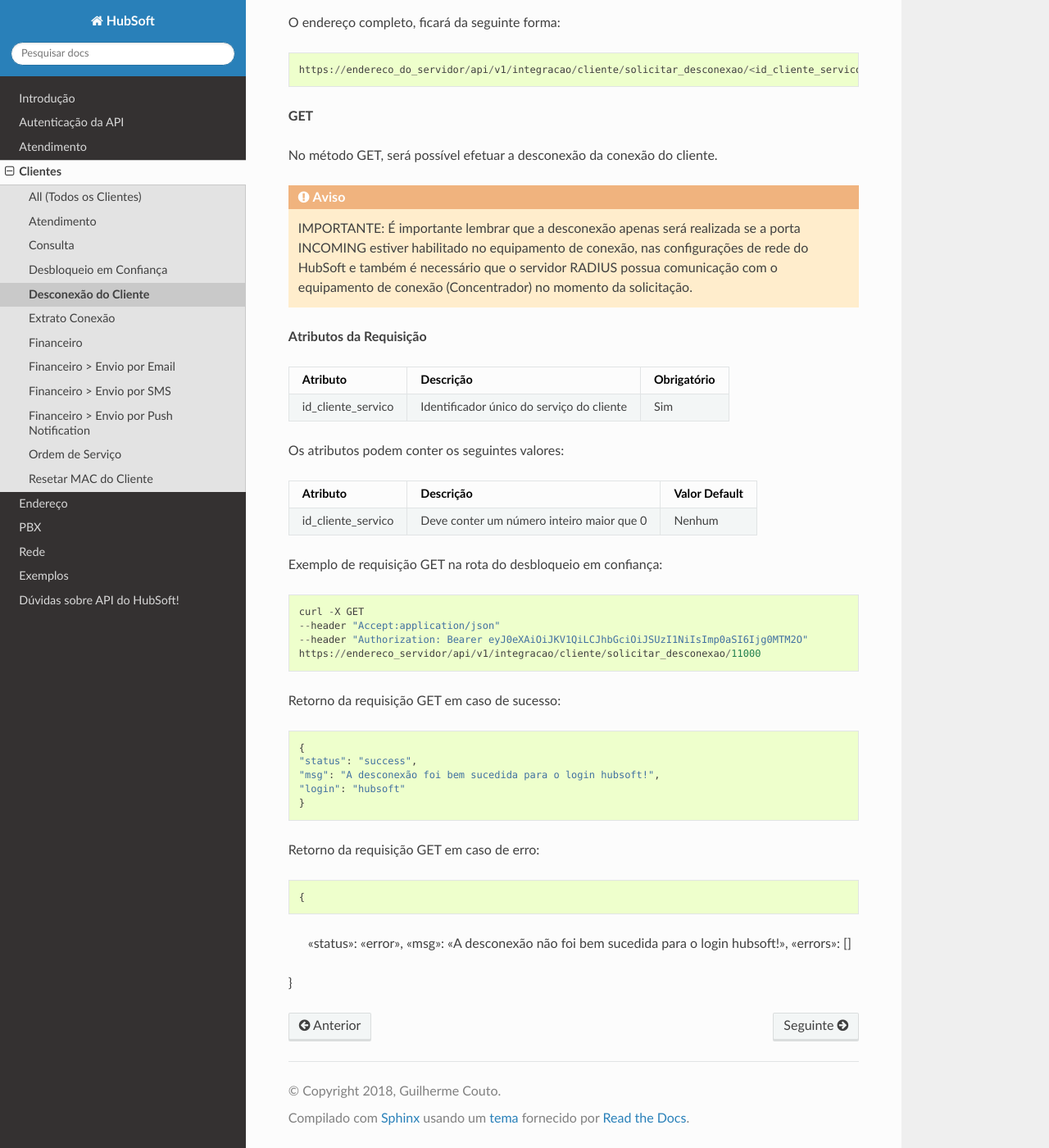
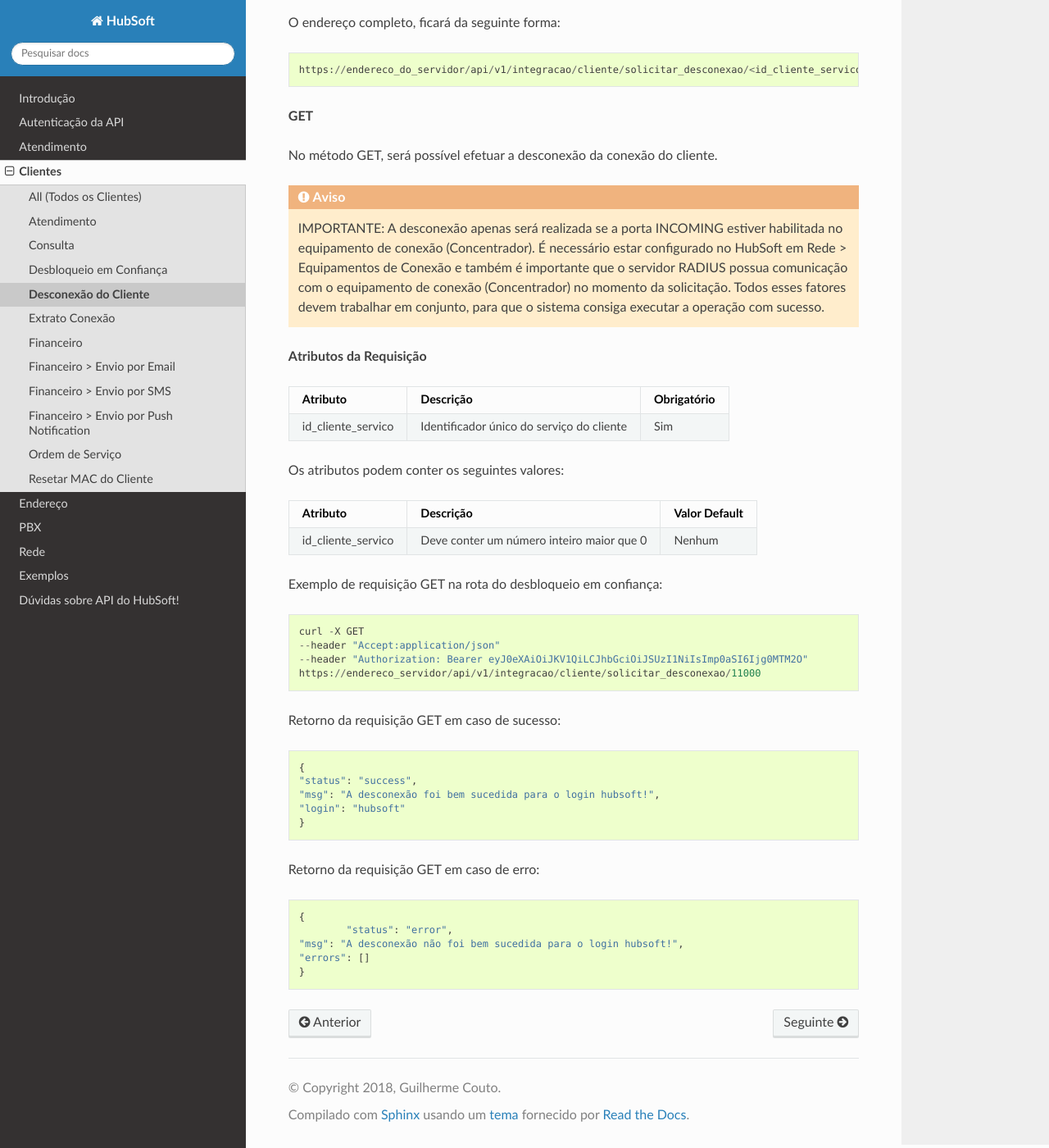
Before and after one commit to hubsoftbrasil/api, a Sphinx documentation site: the page built from docs/source/clientes/desconexao.rst, in a window 1280 px wide and 1400 px high, scrolled down 379 px. Shown: the whole window at 82% size. Built offline with Sphinx 7.4.7 and the Read the Docs theme 2.0.0, drawn with Linux system fonts in a browser that asks for light colours.

Commit message:
Melhorias documentacao de desconexão

```diff
--- a/docs/source/clientes/desconexao.rst
+++ b/docs/source/clientes/desconexao.rst
@@ -19,7 +19,7 @@ No método GET, será possível efetuar a desconexão da conexão do cliente.
 
 .. warning::
 
-	IMPORTANTE: É importante lembrar que a desconexão apenas será realizada se a porta INCOMING estiver habilitado no equipamento de conexão, nas configurações de rede do HubSoft e também é necessário que o servidor RADIUS possua comunicação com o equipamento de conexão (Concentrador) no momento da solicitação.
+	IMPORTANTE: A desconexão apenas será realizada se a porta INCOMING estiver habilitada no equipamento de conexão (Concentrador). É necessário estar configurado no HubSoft em Rede > Equipamentos de Conexão e também é importante que o servidor RADIUS possua comunicação com o equipamento de conexão (Concentrador) no momento da solicitação. Todos esses fatores devem trabalhar em conjunto, para que o sistema consiga executar a operação com sucesso.
 
 **Atributos da Requisição**
 
@@ -65,8 +65,8 @@ Retorno da requisição GET em caso de sucesso::
 
 Retorno da requisição GET em caso de erro::
 
-{
-    "status": "error",
-    "msg": "A desconexão não foi bem sucedida para o login hubsoft!",
-    "errors": []
-}
+	{
+		"status": "error",
+    	"msg": "A desconexão não foi bem sucedida para o login hubsoft!",
+    	"errors": []
+	}
```
